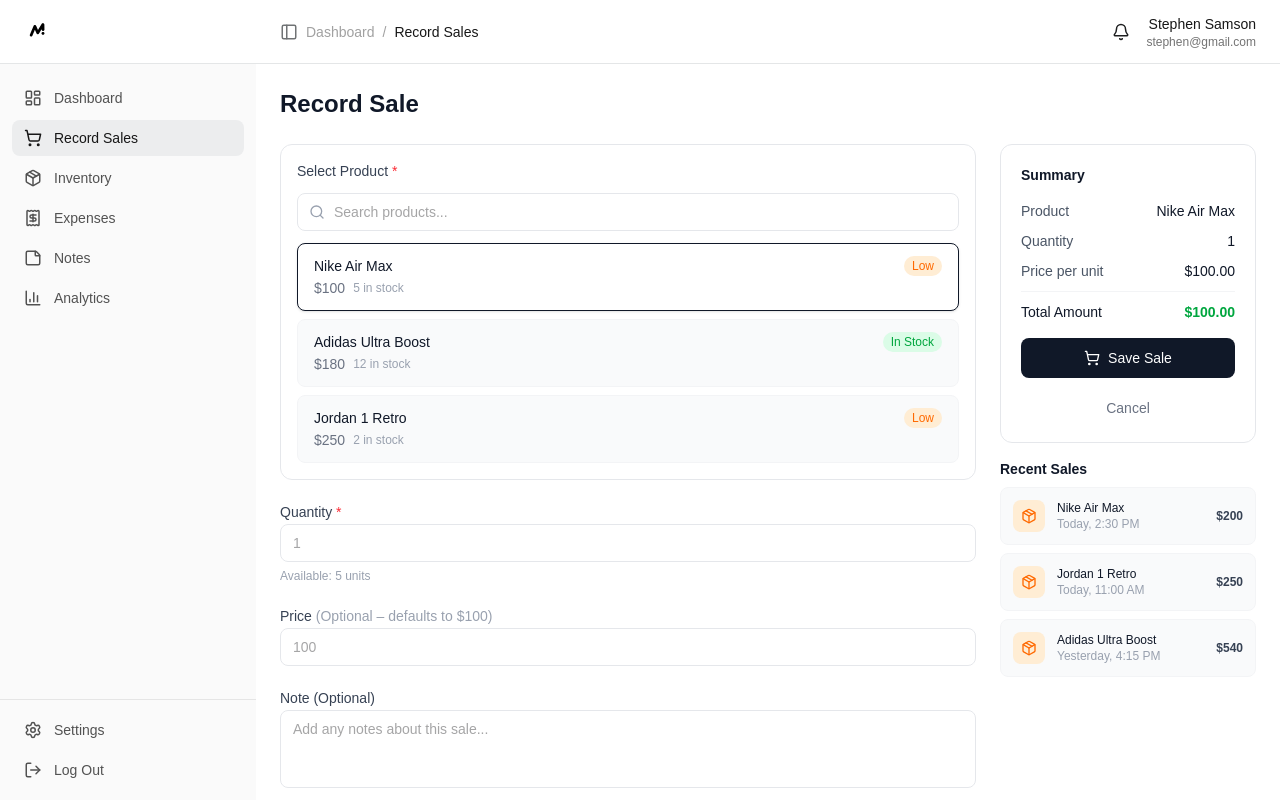
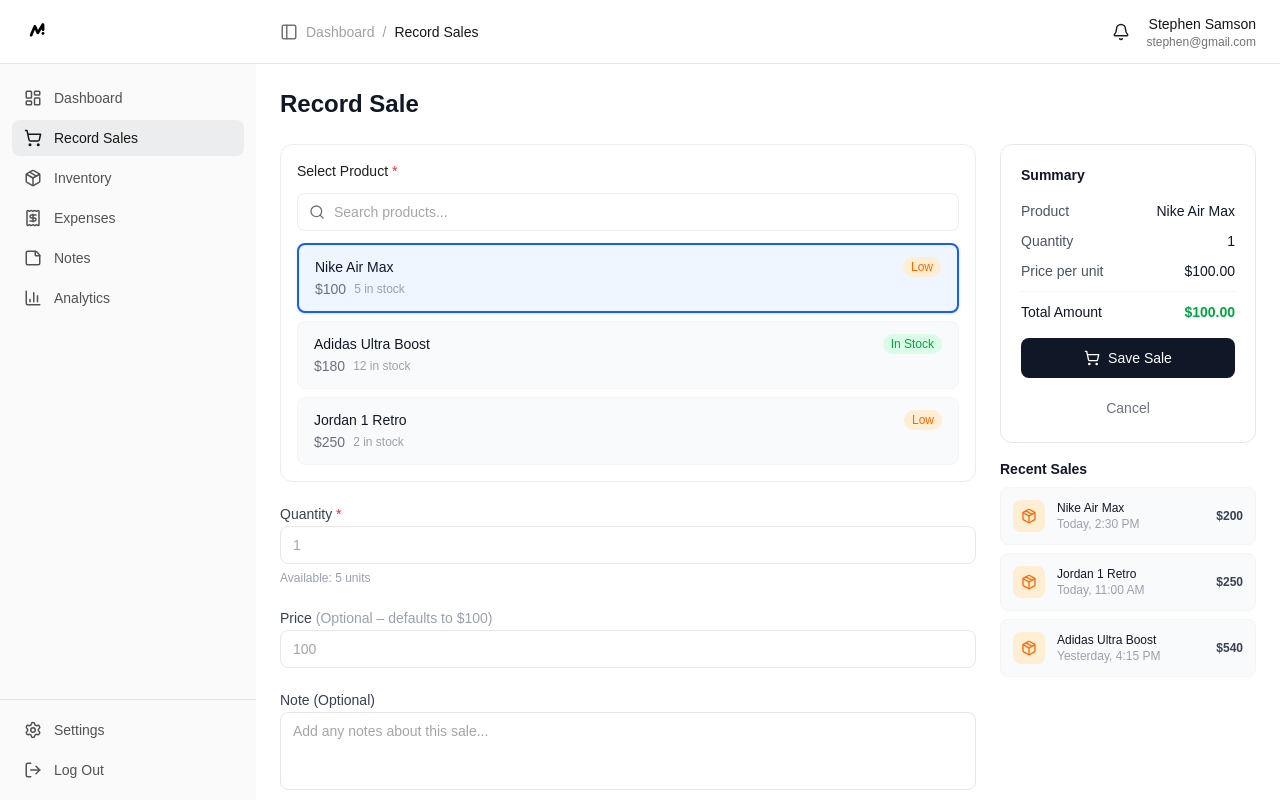
Before and after one commit to Kakka-tech/Monssel, a Next.js app: page /record-sales in a window 1280 px wide. Built offline with nearby package versions, Linux system fonts and the light colour scheme.

Commit message:
style(record-sales): update styling for product selection and search input

```diff
--- a/src/app/(app)/record-sales/components/RecordSalesFull/index.tsx
+++ b/src/app/(app)/record-sales/components/RecordSalesFull/index.tsx
@@ -122,19 +122,19 @@
 
       <div className="flex gap-6 items-start">
         <div className="flex-1 min-w-0 space-y-5">
-          <div className="border border-gray-200 rounded-xl p-4 space-y-3">
-            <p className="text-sm font-medium text-gray-700">
+          <div className="border border-[#ECEDEE] rounded-xl p-4 space-y-3">
+            <p className="text-sm font-medium text-[#1E1F20]">
               Select Product <span className="text-red-500">*</span>
             </p>
 
             <div className="relative">
-              <Search className="absolute left-3 top-1/2 -translate-y-1/2 w-4 h-4 text-gray-400" />
+              <Search className="absolute left-3 top-1/2 -translate-y-1/2 w-4 h-4 text-[#707375]" />
               <input
                 type="text"
                 placeholder="Search products..."
                 value={search}
                 onChange={(e) => setSearch(e.target.value)}
-                className="w-full pl-9 pr-3 py-2 text-sm border border-gray-200 rounded-lg focus:outline-none focus:ring-2 focus:ring-gray-900/10 focus:border-gray-400 transition text-[#1E1F20] placeholder:text-[#1E1F20]/40"
+                className="w-full pl-9 pr-3 py-2 text-sm border border-[#ECEDEE] rounded-lg focus:outline-none focus:ring-2 focus:ring-gray-900/10 focus:border-[#0A0A0A]/50 transition text-[#1E1F20] placeholder:text-[#1E1F20]/40"
               />
             </div>
 
@@ -150,7 +150,7 @@
                   disabled={product.stock === 0}
                   className={`w-full text-left px-4 py-3 rounded-lg border transition-all ${
                     selectedProduct?.id === product.id ?
-                      "border-gray-900 bg-white shadow-sm"
+                      "border-[#155DFC] border-2 bg-[#EFF6FF] shadow-sm"
                     : "border-gray-100 bg-gray-50 hover:border-gray-300 hover:bg-white"
                   } disabled:opacity-40 disabled:cursor-not-allowed`}
                 >
```
